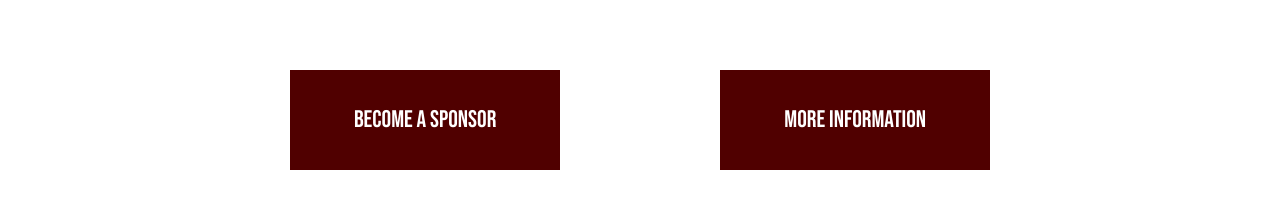
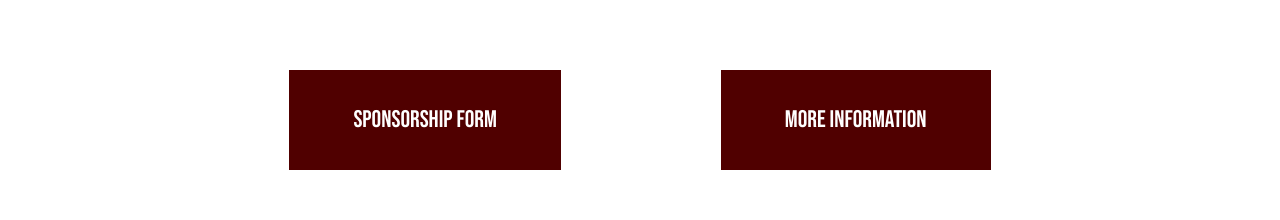
Before and after one commit to tamu-formula-cs/FSAE-EV-Site, a React (Vite) app: page /become-sponsors in a window 1280 px wide. Shown: the part 1189-1409 px from the top of the page. Built offline with nearby package versions, Linux system fonts and the light colour scheme.

Commit message:
fixed become sponsorship

```diff
--- a/src/pages/sponsors/becomeSponsors.jsx
+++ b/src/pages/sponsors/becomeSponsors.jsx
@@ -9,7 +9,7 @@ function SponsorshipTiers() {
   };
 
   const handleMoreInfoClick = () => {
-    window.open('https://tamucs-my.sharepoint.com/:b:/r/personal/bari_vadaria_tamu_edu/Documents/Sponsor%20Packet/Texas%20A%26M%20Formula%20E%20Sponsor%20Packet%202023-2024.pdf?csf=1&web=1&e=N9tURB', '_blank');
+    window.open('https://tamucs-my.sharepoint.com/:b:/g/personal/bari_vadaria_tamu_edu/EcL9hM9c0H5HosN04a_RX3sBGZmRFivAsT4I4LzQbuX60w?e=JTwlP2https://tamucs-my.sharepoint.com/:b:/g/personal/bari_vadaria_tamu_edu/EcL9hM9c0H5HosN04a_RX3sBGZmRFivAsT4I4LzQbuX60w?e=6wLFVm', '_blank');
   };
 
   return (
@@ -142,7 +142,7 @@ function SponsorshipTiers() {
           </table>
         </div>
         <div className="button-container">
-          <button className="become-sponsor-button" onClick={handleSponsorClick}>BECOME A SPONSOR</button>
+          <button className="become-sponsor-button" onClick={handleSponsorClick}>SPONSORSHIP FORM</button>
           <button className="become-sponsor-button" onClick={handleMoreInfoClick}>MORE INFORMATION</button>
         </div>
 
```
